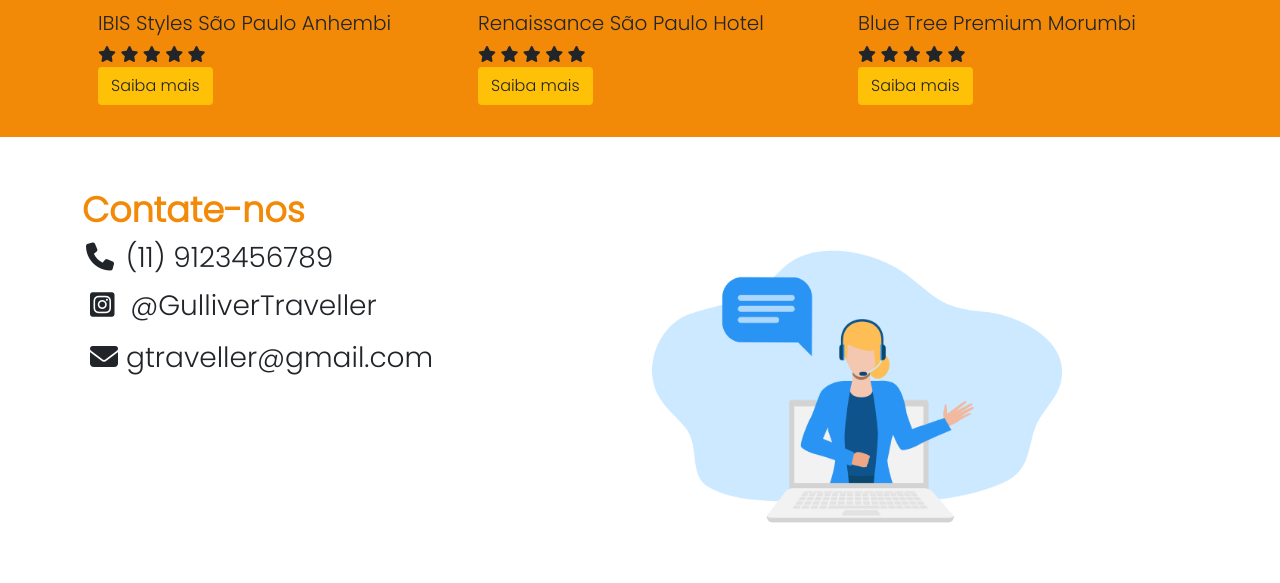
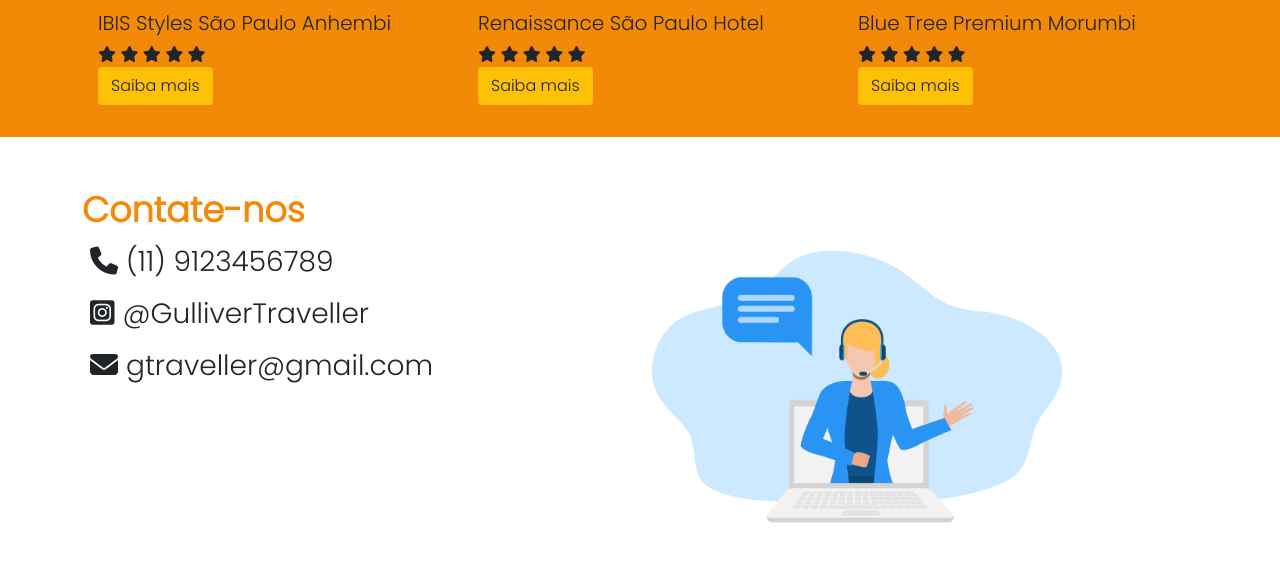
Before and after one commit to kevinsn/gulliver-traveller-bootstrap, a PHP site: page / in a window 1280 px wide. Shown: the part 2050-2633 px from the top of the page. Run offline with PHP 8.4, Linux system fonts and the light colour scheme; some libraries are stand-ins or nearby versions.

Commit message:
Ajuste formatacao

```diff
--- a/css/style.css
+++ b/css/style.css
@@ -199,13 +199,11 @@
 }
 
 .email{
-    width: 689px;
     height: 55px;
     padding: 1.5rem;
 }
 
 .mensagem{
-    width: 689px;
     height: 180px;
     padding: 1.5rem;
     resize: none;
--- a/index.html
+++ b/index.html
@@ -187,8 +187,8 @@
 
           <h2 class="contato">Contate-nos</h2>
 
-          <h3> <i class="fa-solid fa-phone p-1"></i> (11) 9123456789</h3>
-          <h3> <i class="fa-brands fa-instagram-square p-2"></i> @GulliverTraveller</h3>
+          <h3> <i class="fa-solid fa-phone p-2"></i>(11) 9123456789</h3>
+          <h3> <i class="fa-brands fa-instagram-square p-2"></i>@GulliverTraveller</h3>
           <h3><i class="fa-solid fa-envelope p-2"></i>gtraveller@gmail.com</h3>
         </div>
         <div class="col-md-6 col-sm-12 col-12">
```
